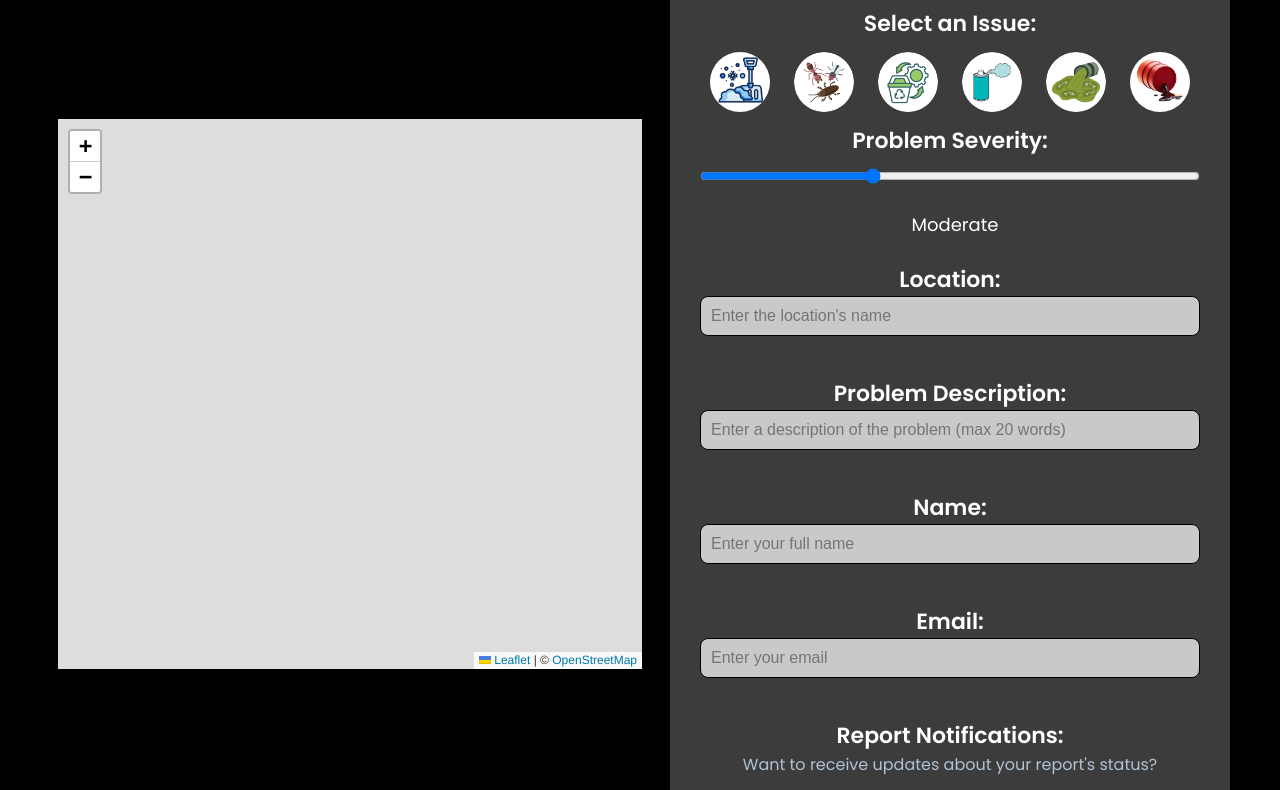
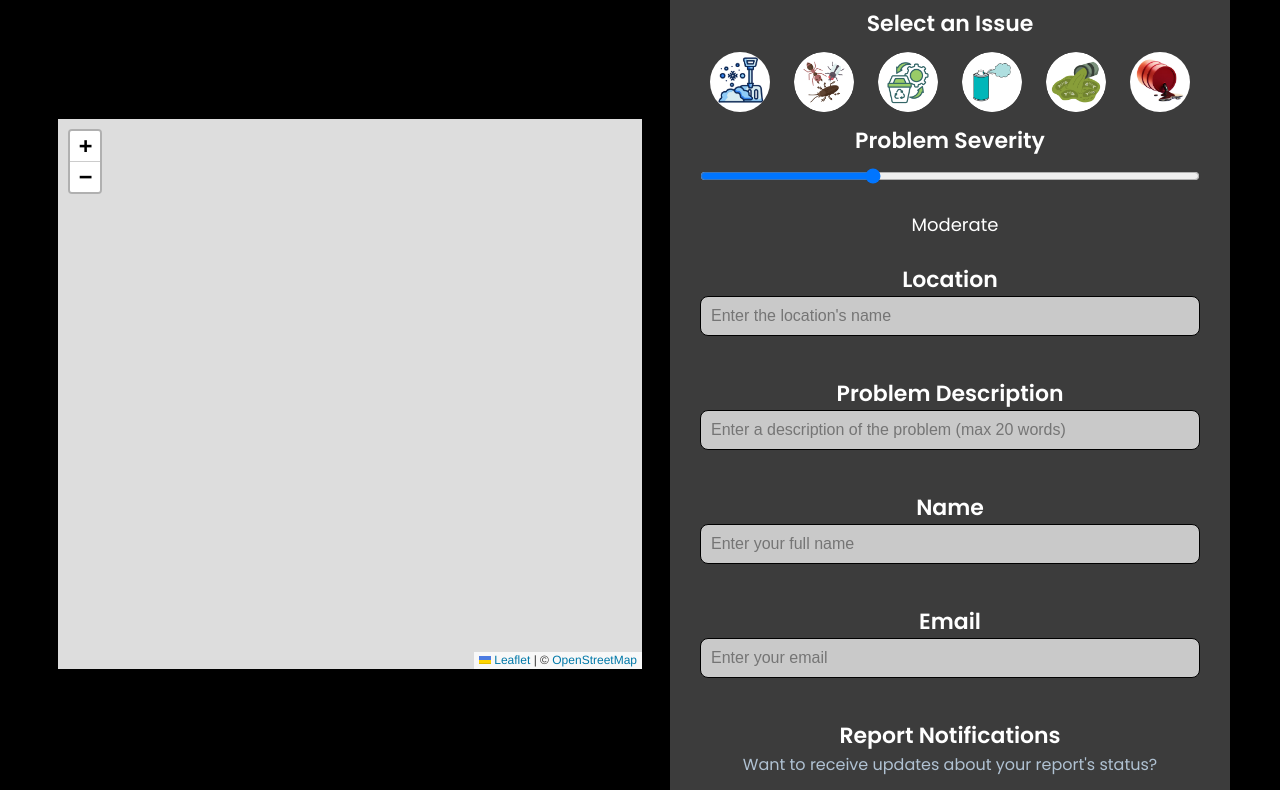
Before and after one commit to helenakosma/toronto-reports, a plain HTML site: page index.html in a window 1280 px wide. Shown: the part 1120-1910 px from the top of the page. Drawn offline with nearby package versions, Linux system fonts and the light colour scheme.

Commit message:
punctuation

```diff
--- a/index.html
+++ b/index.html
@@ -50,7 +50,7 @@
                     </div>
 
                     <div class="iconText">
-                        <label for="iconSelection" style="font-size: 22px; font-weight: bold;">Select an Issue:</label><br>
+                        <label for="iconSelection" style="font-size: 22px; font-weight: bold;">Select an Issue</label><br>
                     </div>
                     <div class="icon-container">
                         <div class="icon" id="icon1" onclick="selectIcon(1)" title="Snow Clearing & Winter Maintenance">
@@ -75,23 +75,23 @@
 
                     <input type="hidden" id="selectedIcon" name="selectedIcon" value="">
 
-                    <label for="severity" style="font-size: 22px; font-weight: bold;">Problem Severity:</label><br>
+                    <label for="severity" style="font-size: 22px; font-weight: bold;">Problem Severity</label><br>
                     <input type="range" id="severity" name="severity" min="1" max="4" value="2" step="1" class="severity-slider">
                     <span id="severity-value" style="font-size: 18px; color: #fff; margin-left: 10px;">Moderate</span><br><br>
 
-                    <label for="location" style="font-size: 22px; font-weight: bold;">Location:</label><br>
+                    <label for="location" style="font-size: 22px; font-weight: bold;">Location</label><br>
                     <input type="text" id="location" name="location" placeholder="Enter the location's name"><br><br>
 
-                    <label for="description" style="font-size: 22px; font-weight: bold;">Problem Description:</label><br>
+                    <label for="description" style="font-size: 22px; font-weight: bold;">Problem Description</label><br>
                     <input type="text" id="description" name="description" placeholder="Enter a description of the problem (max 20 words)"><br><br>
 
-                    <label for="userName" style="font-size: 22px; font-weight: bold;">Name:</label><br>
+                    <label for="userName" style="font-size: 22px; font-weight: bold;">Name</label><br>
                     <input type="text" id="userName" name="location" placeholder="Enter your full name"><br><br>
 
-                    <label for="email" style="font-size: 22px; font-weight: bold;">Email:</label><br>
+                    <label for="email" style="font-size: 22px; font-weight: bold;">Email</label><br>
                     <input type="text" id="email" name="location" placeholder="Enter your email"><br><br>
 
-                    <label for="" style="font-size: 22px; font-weight: bold;">Report Notifications:</label><br>
+                    <label for="" style="font-size: 22px; font-weight: bold;">Report Notifications</label><br>
                     <p style="font-size: 16px;">Want to receive updates about your report's status?</p>
                     <div class="checkbox-options">
                         <div class="checkbox-item">
```
